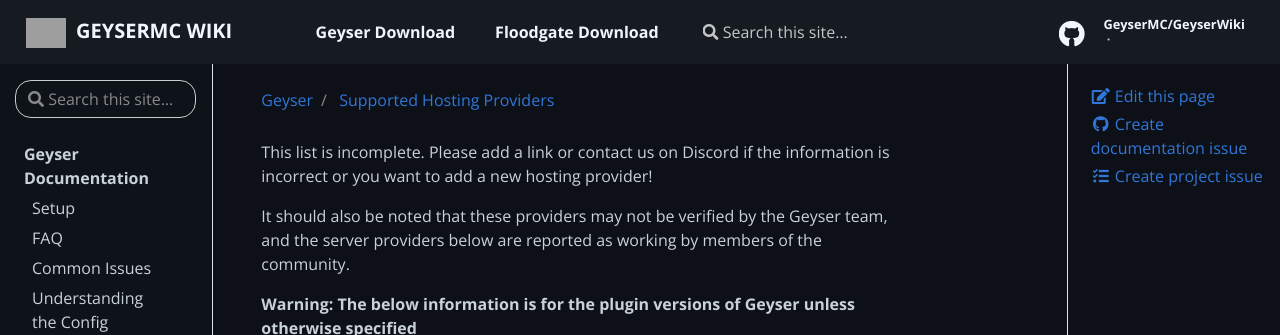
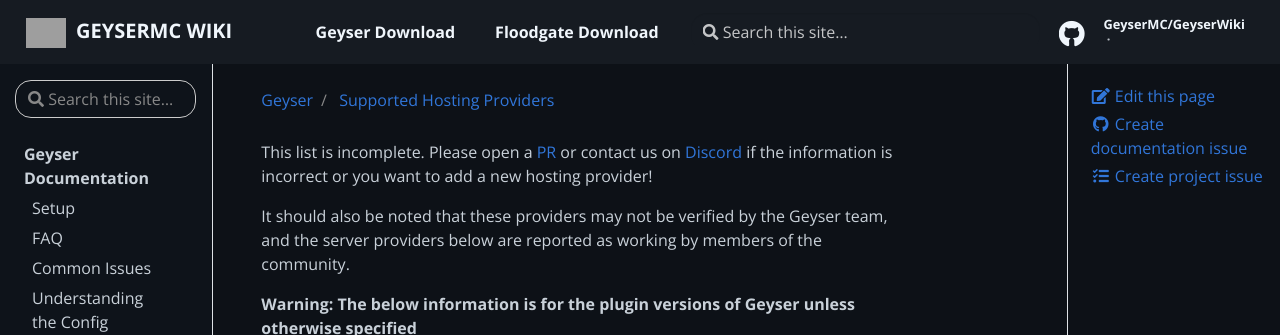
Before and after one commit to GeyserMC/GeyserWiki, a Jekyll site: the page built from _docs/geyser/supported-hosting-providers.md, in a window 1280 px wide and 900 px high. Shown: the top 335 px of the window. Built offline with Jekyll 4.4.1, drawn with Linux system fonts in a browser that asks for light colours; nearby versions of some CDN libraries; grey boxes are pictures that could not be loaded.

Commit message:
change cta text

```diff
--- a/_docs/geyser/supported-hosting-providers.md
+++ b/_docs/geyser/supported-hosting-providers.md
@@ -4,7 +4,7 @@
 permalink: /geyser/supported-hosting-providers/
 ---
 
-This list is incomplete. Please add a link or contact us on Discord if the information is incorrect or you want to add a new hosting provider!
+This list is incomplete. Please open a [PR](https://github.com/GeyserMC/GeyserWiki/pulls) or contact us on [Discord](https://discord.gg/geysermc) if the information is incorrect or you want to add a new hosting provider!
 
 It should also be noted that these providers may not be verified by the Geyser team, and the server providers below are reported as working by members of the community.
 
```
